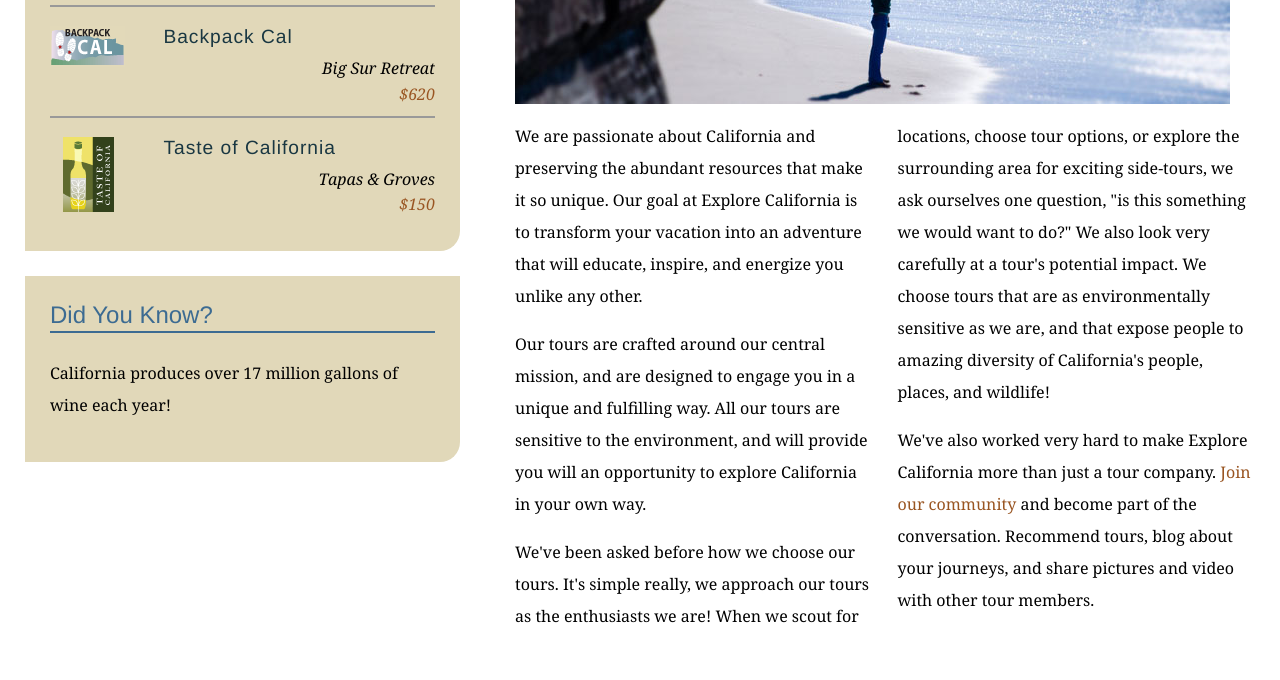
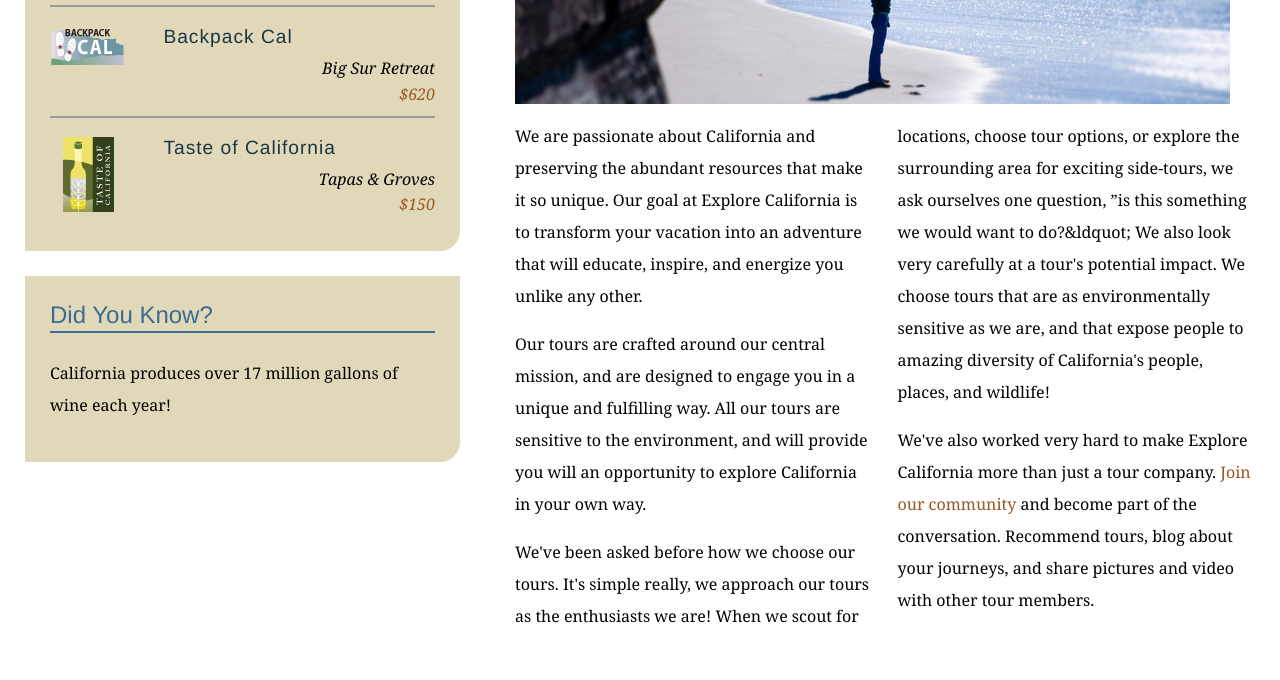
Before and after one commit to MatthewGOrlando/explore_california, a plain HTML site: page mission.html in a window 1280 px wide. Shown: the part 580-1260 px from the top of the page. Drawn offline with Linux system fonts and the light colour scheme.

Commit message:
Replaces straight with curly quotes

```diff
--- a/mission.html
+++ b/mission.html
@@ -64,7 +64,7 @@
           <div class="multiCol">
             <p>We are passionate about California and preserving the abundant resources that make it so unique. Our goal at Explore California is to transform your vacation into an adventure that will educate, inspire, and energize you unlike any other.</p>
             <p>Our tours are crafted around our central mission, and are designed to engage you in a unique and fulfilling way. All our tours are sensitive to the environment, and will provide you will an opportunity to explore California in your own way.</p>
-            <p>We've been asked before how we choose our tours. It's simple really, we approach our tours as the enthusiasts we are! When we scout for locations, choose tour options, or explore the surrounding area for exciting side-tours, we ask ourselves one question, &quot;is this something we would want to do?&quot; We also look very carefully at a tour's potential impact. We choose tours that are as environmentally sensitive as we are, and that expose people to amazing diversity of California's people, places, and wildlife!</p>
+            <p>We've been asked before how we choose our tours. It's simple really, we approach our tours as the enthusiasts we are! When we scout for locations, choose tour options, or explore the surrounding area for exciting side-tours, we ask ourselves one question, &rdquo;is this something we would want to do?&ldquot; We also look very carefully at a tour's potential impact. We choose tours that are as environmentally sensitive as we are, and that expose people to amazing diversity of California's people, places, and wildlife!</p>
             <p>We've also worked very hard to make Explore California more than just a tour company. <a href="explorers/join.html">Join our community</a> and become part of the conversation. Recommend tours, blog about your journeys, and share pictures and video with other tour members.</p>
           </div>
         </div>
```
